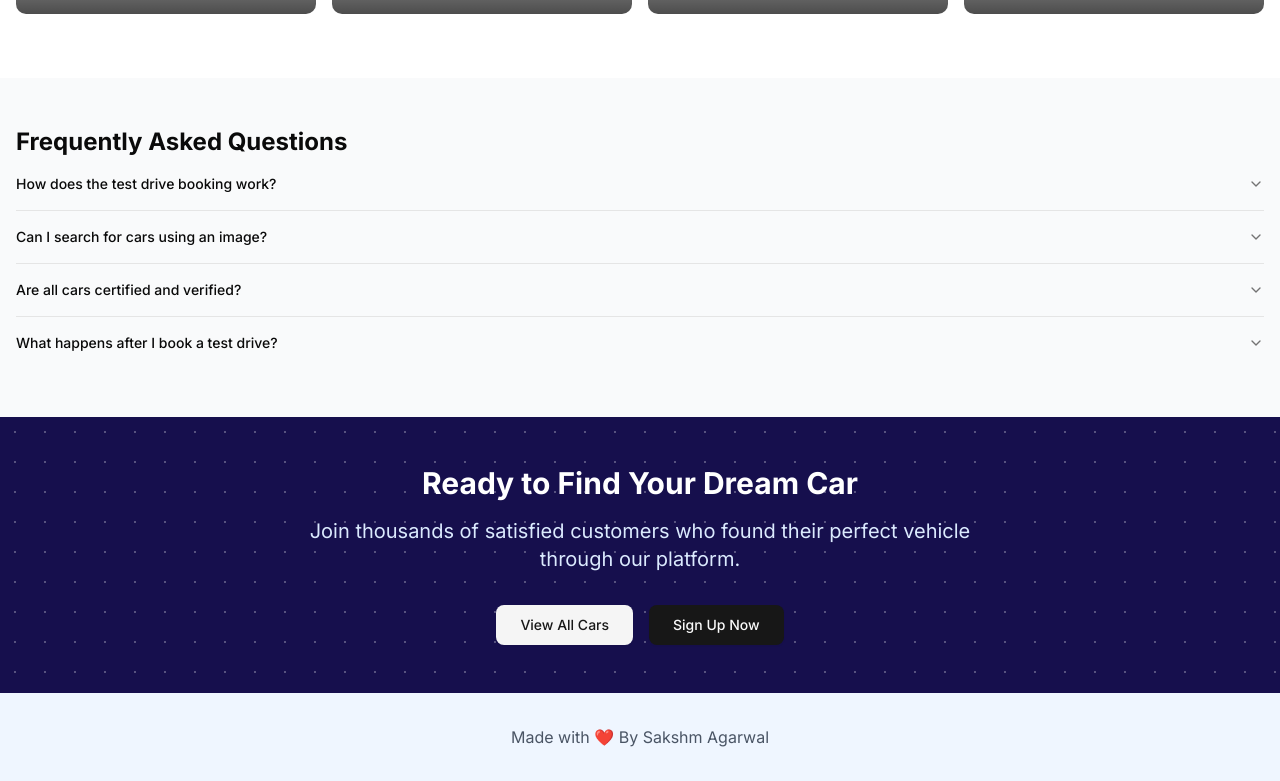
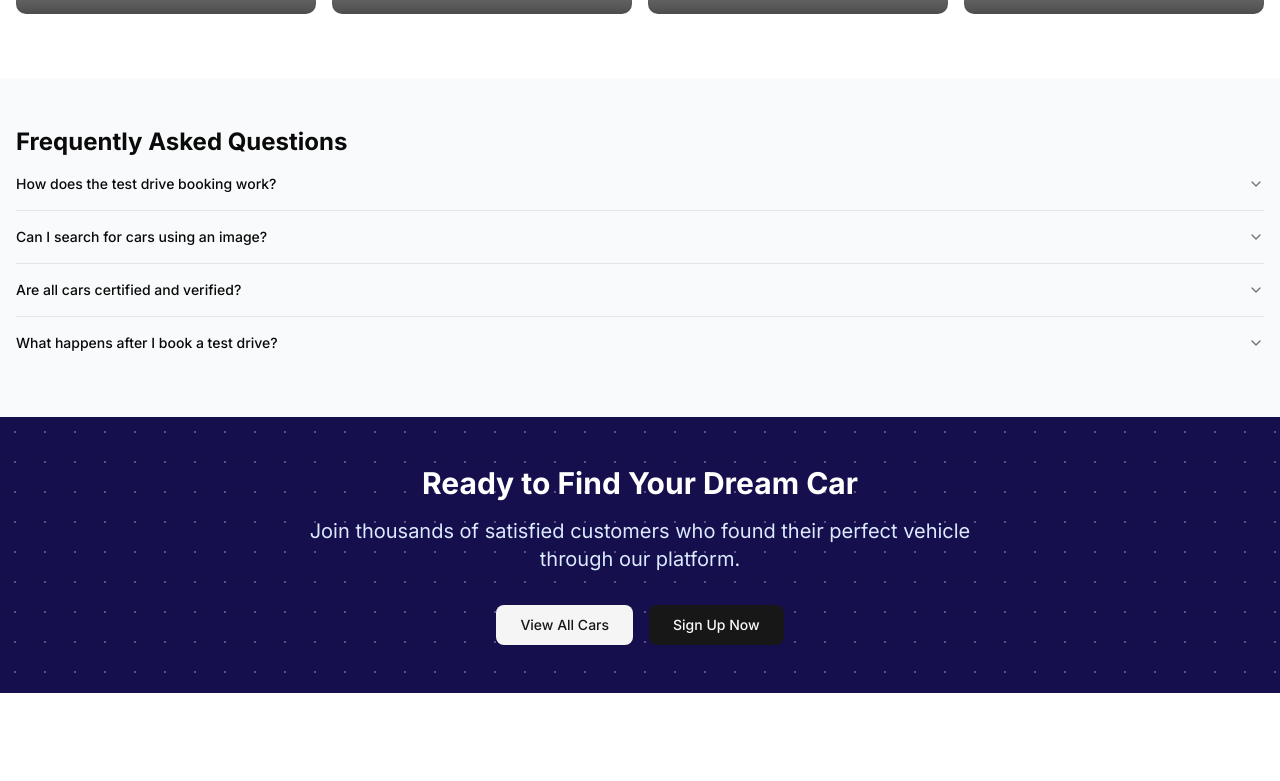
Before and after one commit to saksham-agarwal-330/Project-Vahaan, a Next.js app: page / in a window 1280 px wide. Shown: the part 1708-2489 px from the top of the page. After the commit the page ends 2401 px from the top, so only its background shows below. Built offline with nearby package versions, Linux system fonts and the light colour scheme; no server answers; the database is empty; what @arcjet/next would draw is missing.

Commit message:
remove footer

```diff
--- a/app/layout.js
+++ b/app/layout.js
@@ -29,11 +29,11 @@ export default function RootLayout({ children }) {
             {children}
           </main>
           <Toaster richColors />
-          <footer className="bg-blue-50 py-8">
+          {/* <footer className="bg-blue-50 py-8">
             <div className="container mx-auto px-4 text-center text-gray-600">
               <p>Made with ❤️ By Sakshm Agarwal</p>
             </div>
-          </footer>
+          </footer> */}
         </body>
       </html>
     </ClerkProvider>
```
